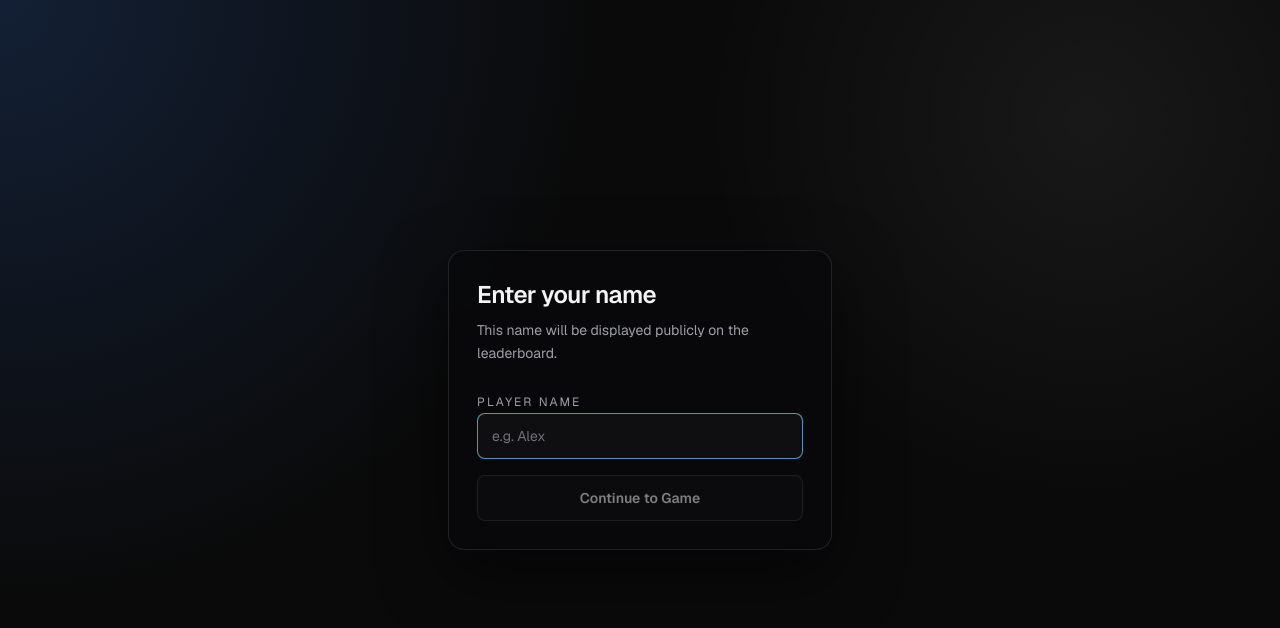
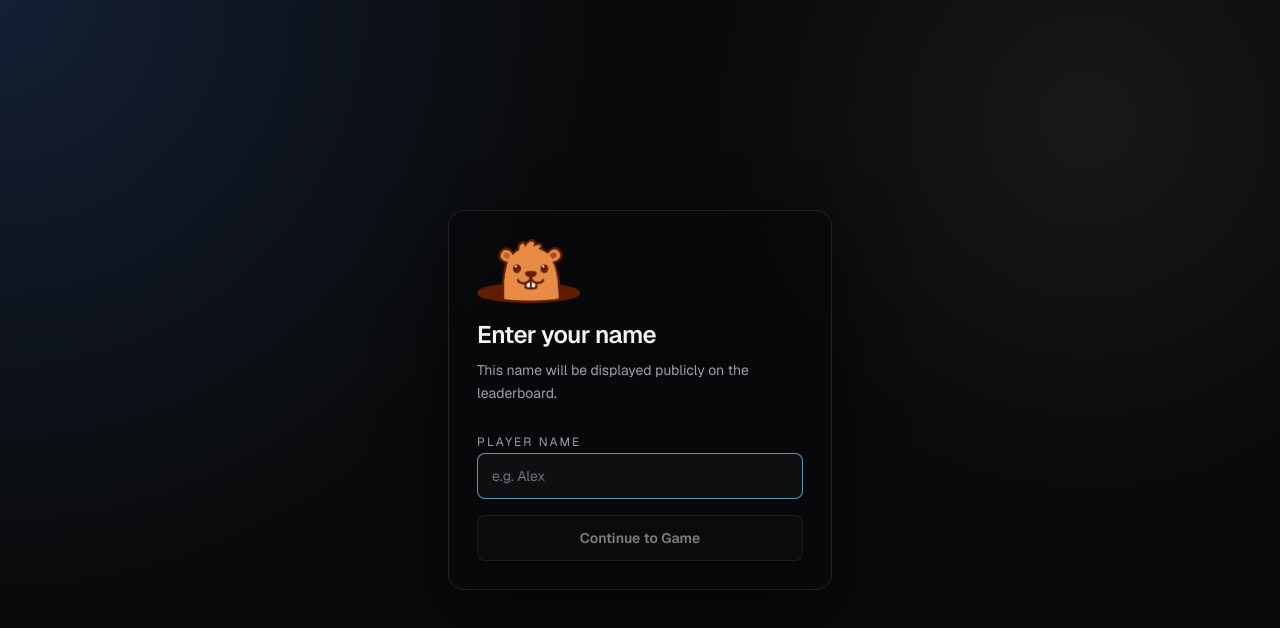
Before and after one commit to paypaldev/talk-websockets-whack-a-mole, a Next.js app: page / in a window 1280 px wide. Shown: the top 628 px of the page. Built offline with nearby package versions, Linux system fonts and the light colour scheme.

Commit message:
fix: change logo from pp to mole

```diff
--- a/app/components/name-gate/LandingNameGate.tsx
+++ b/app/components/name-gate/LandingNameGate.tsx
@@ -1,6 +1,7 @@
 'use client'
 
 import { FormEvent, useEffect, useState } from 'react'
+import Image from 'next/image'
 import { useRouter } from 'next/navigation'
 import { notifyStoredPlayerNameChanged, useStoredPlayerName } from './useStoredPlayerName'
 
@@ -42,6 +43,15 @@ export function LandingNameGate() {
       <div className="pointer-events-none absolute inset-0 bg-[radial-gradient(circle_at_top_left,rgba(59,130,246,0.18),transparent_40%),radial-gradient(circle_at_85%_15%,rgba(255,255,255,0.06),transparent_30%)]" />
 
       <section className="relative z-10 mx-auto w-full max-w-sm overflow-hidden rounded-2xl border border-white/10 bg-zinc-950/75 p-6 shadow-[0_24px_64px_rgba(0,0,0,0.55)] backdrop-blur-sm sm:p-7">
+        <Image
+          src="/mole.png"
+          alt="Whack-a-Mole"
+          width={103}
+          height={64}
+          className="mb-4"
+          style={{ animation: 'mole-appear 0.4s cubic-bezier(0.34,1.56,0.64,1) forwards' }}
+          priority
+        />
         <h1 className="text-2xl font-semibold tracking-tight text-zinc-100">Enter your name</h1>
         <p className="mt-2 text-sm leading-relaxed text-zinc-400">
           This name will be displayed publicly on the leaderboard.
--- a/app/components/whack-a-mole/StartScreen.tsx
+++ b/app/components/whack-a-mole/StartScreen.tsx
@@ -1,3 +1,5 @@
+import Image from 'next/image'
+
 interface StartScreenProps {
   onStart: () => void
 }
@@ -5,11 +7,12 @@ interface StartScreenProps {
 export function StartScreen({ onStart }: StartScreenProps) {
   return (
     <div className="flex flex-col items-center gap-6 px-6 py-10 text-center">
-      {/* eslint-disable-next-line @next/next/no-img-element */}
-      <img
-        src="/paypal-logo.svg"
-        alt="PayPal"
-        className="h-18 w-18 drop-shadow-[0_8px_24px_rgba(255,255,255,0.15)]"
+      <Image
+        src="/mole.png"
+        alt="Mole"
+        width={116}
+        height={72}
+        className="drop-shadow-[0_8px_24px_rgba(255,255,255,0.15)]"
         style={{ animation: 'mole-appear 0.4s cubic-bezier(0.34,1.56,0.64,1) forwards' }}
       />
 
@@ -30,8 +33,7 @@ export function StartScreen({ onStart }: StartScreenProps) {
           <span className="font-medium text-zinc-200">30s</span>
         </div>
         <div className="mt-1 flex items-center gap-2 rounded-lg border border-sky-300/30 bg-sky-400/10 px-3 py-2 text-sky-200">
-          {/* eslint-disable-next-line @next/next/no-img-element */}
-          <img src="/paypal-logo.svg" alt="PayPal" className="w-5 h-5 shrink-0" />
+          <Image src="/paypal-logo.svg" alt="PayPal" width={20} height={20} className="shrink-0" />
           <span>Bonus logo gives <strong>10 pts</strong> in the last 10 seconds</span>
         </div>
       </div>
```
